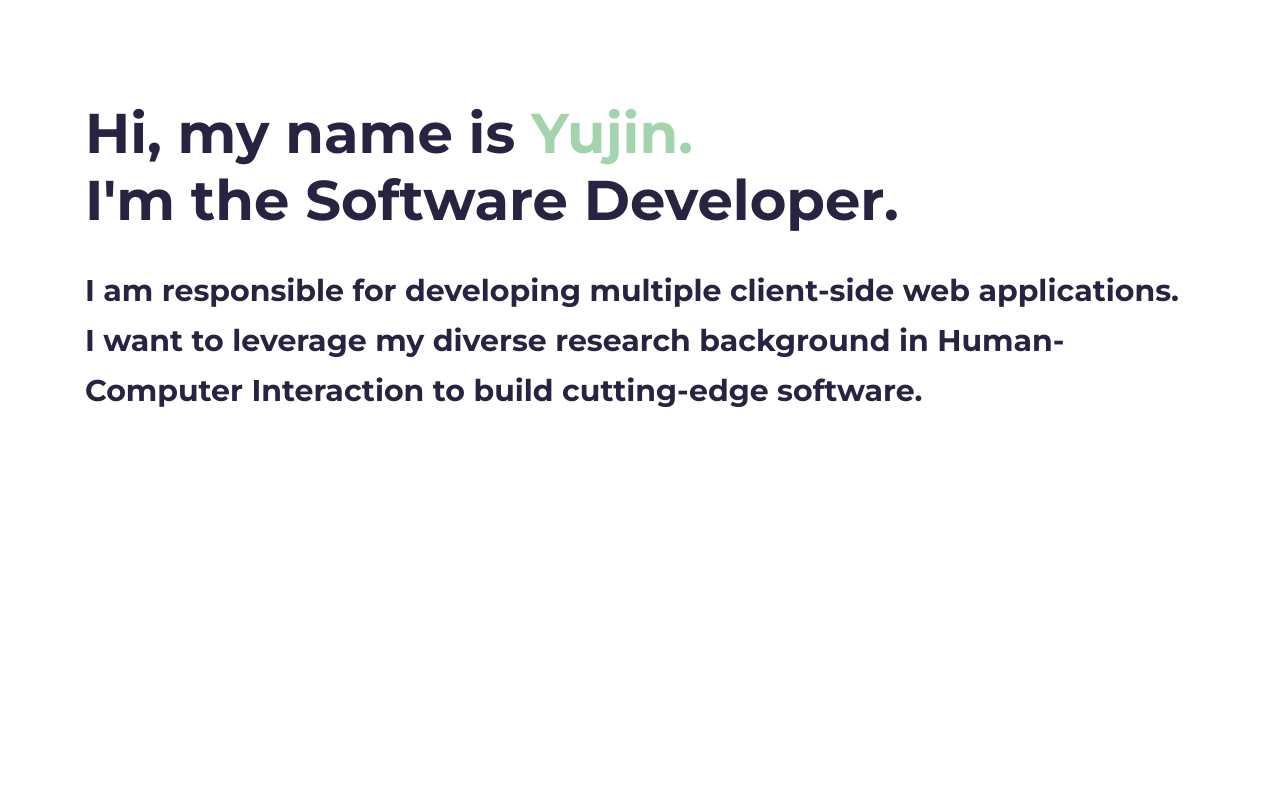
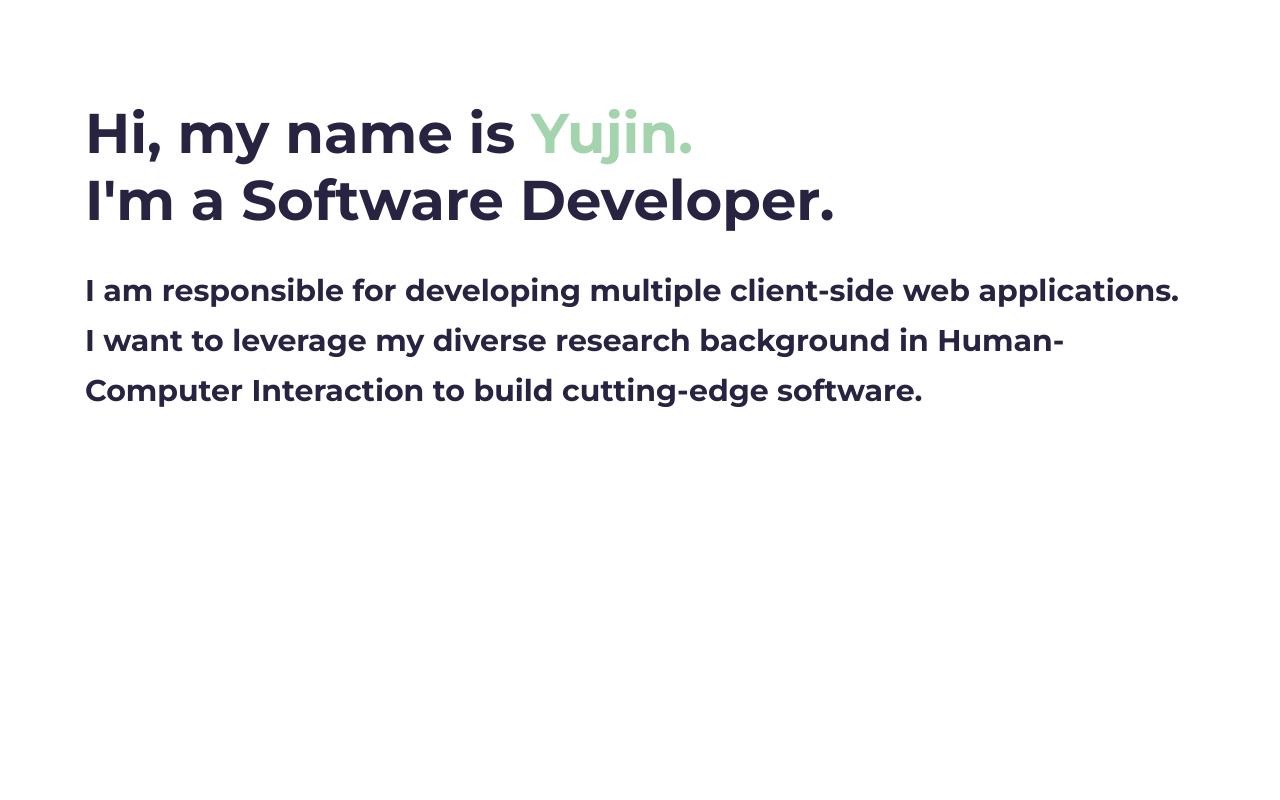
Before and after one commit to jes14/portfolioWebsite, a Gatsby site: page / in a window 1280 px wide. Shown: the top 800 px of the page. Built offline with nearby package versions, Linux system fonts and the light colour scheme; Gatsby itself is replaced by a stand-in of ours.

Commit message:
Fix typo

```diff
--- a/src/components/hero/Hero.jsx
+++ b/src/components/hero/Hero.jsx
@@ -28,7 +28,7 @@ const Header = () => {
             {title || 'Hi, my name is'}{' '}
             <span className="text-color-main">{name || 'Yujin.'}</span>
             <br />
-            {subtitle || "I'm the Software Developer."}
+            {subtitle || "I'm a Software Developer."}
           </h1>
           <h3 className="hero-subtitle">I am responsible for developing multiple client-side web applications. I want to leverage my diverse research background in Human-Computer Interaction to build cutting-edge software.</h3>
         </Fade>
```
